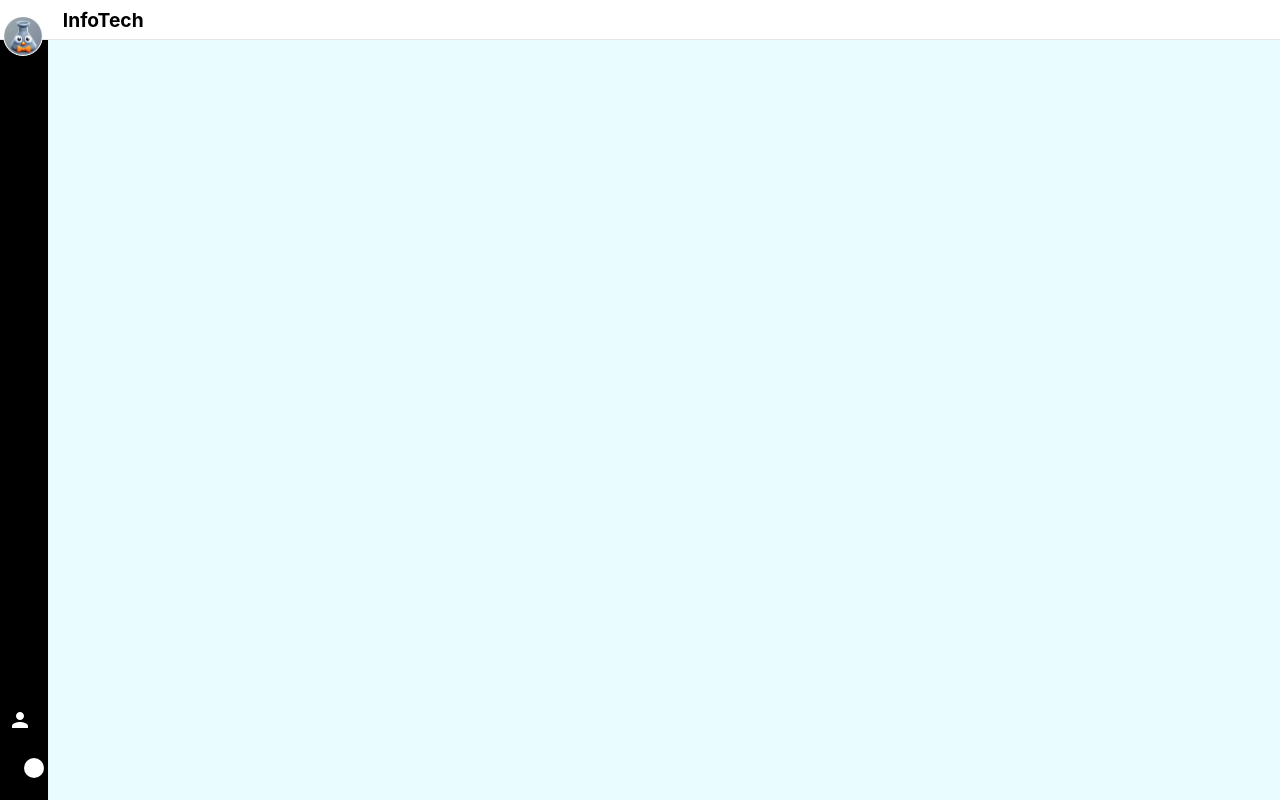
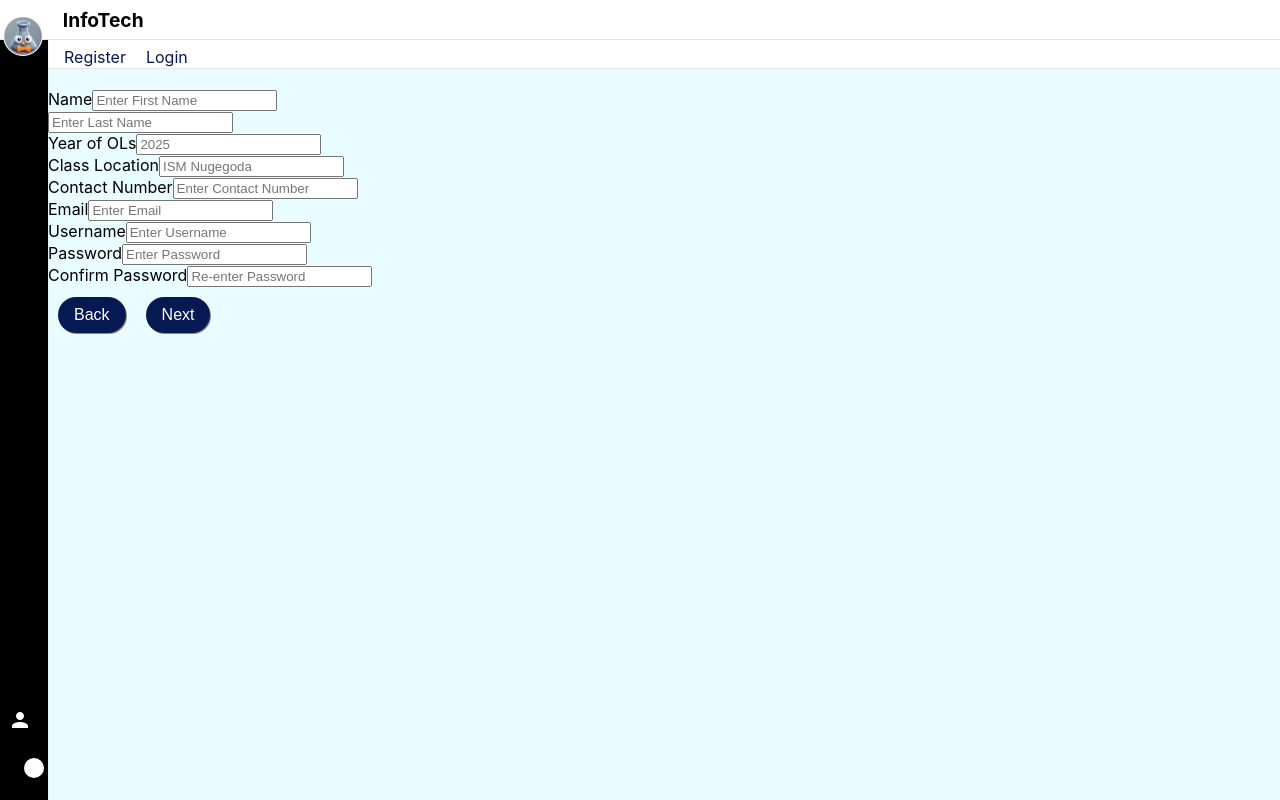
Before and after one commit to MERN-EZ/MERN-project, a React (Create React App) app: page /register in a window 1280 px wide. Built offline with nearby package versions, Linux system fonts and the light colour scheme.

Commit message:
Create: basic login&register pages

```diff
--- a/src/components/common/Button/Button.css
+++ b/src/components/common/Button/Button.css
@@ -1,8 +1,8 @@
 .custom-button {
-  padding: 10px 20px;
+  padding: 8px 15px;
   margin: 10px;
   border: 1px solid transparent;
-  border-radius: 25px;
+  border-radius: 20px;
   font-size: 16px;
   cursor: pointer;
   box-shadow: 1px 1px 0px #888888;
--- a/src/components/common/Header/Header.js
+++ b/src/components/common/Header/Header.js
@@ -1,12 +1,13 @@
-import React from "react";
-import "./Header.css";
-import { useUserRole } from "../../../context/UserRoleContext";
+import React from 'react';
+import './Header.css';
+import { useUserRole } from '../../../context/UserRoleContext';
 import {
   // student_tabs,
   teacher_tabs,
   assistant_tabs,
   admin_tabs,
-} from "./tabs";
+  guest_tabs,
+} from './tabs';
 
 const Header = () => {
   const { userRole } = useUserRole();
@@ -16,24 +17,31 @@ const Header = () => {
     // student: student_tabs,
     admin: admin_tabs,
     assistant: assistant_tabs,
+    guest: guest_tabs,
   };
   const tab_buttons = tabButtonsMap[userRole] || [];
 
   const getSubHeaderText = () => {
     switch (userRole) {
-      case "student":
-        return "2026 > Saturday";
-      case "teacher":
-        return "Teacher Dashboard";
-      case "admin":
-        return "Admin Panel";
+      case 'student':
+        return '2026 > Saturday';
+      case 'teacher':
+        return 'Teacher Dashboard';
+      case 'admin':
+        return 'Admin Panel';
       default:
-        return "Welcome";
+        return 'Welcome';
     }
   };
-  const rolesWithSubHeader = ["student", "teacher", "admin", "assistant"];
-  const rolesWithSubHeaderTabs = ["teacher", "admin", "assistant"];
-  const rolesWithSubHeaderText = ["student", "teacher", "admin", "assistant"];
+  const rolesWithSubHeader = [
+    'student',
+    'teacher',
+    'admin',
+    'assistant',
+    'guest',
+  ];
+  const rolesWithSubHeaderTabs = ['teacher', 'admin', 'assistant', 'guest'];
+  const rolesWithSubHeaderText = ['student', 'teacher', 'admin', 'assistant'];
 
   return (
     <header className="main-header">
@@ -55,7 +63,8 @@ const Header = () => {
                   <li key={index}>
                     <a
                       href={link.url}
-                      className={link.isActive ? "active" : ""}>
+                      className={link.isActive ? 'active' : ''}
+                    >
                       {link.text}
                     </a>
                   </li>
--- a/src/components/common/Header/tabs.js
+++ b/src/components/common/Header/tabs.js
@@ -1,25 +1,32 @@
 //
 const teacher_tabs = [
-  { text: "Overview", url: "/overview", isActive: true },
-  { text: "Homework", url: "/homework", isActive: false },
-  { text: "Resources", url: "/resources", isActive: false },
-  { text: "Announcements", url: "/announcements", isActive: false },
+  { text: 'Overview', url: '/overview', isActive: true },
+  { text: 'Homework', url: '/homework', isActive: false },
+  { text: 'Resources', url: '/resources', isActive: false },
+  { text: 'Announcements', url: '/announcements', isActive: false },
 ];
 const assistant_tabs = [
-  { text: "Overview", url: "/overview", isActive: true },
-  { text: "Class Schedules", url: "/schedules", isActive: false },
-  { text: "Attendance", url: "/attendance", isActive: false },
-  { text: "Payments", url: "/payments", isActive: false },
+  { text: 'Overview', url: '/overview', isActive: true },
+  { text: 'Class Schedules', url: '/schedules', isActive: false },
+  { text: 'Attendance', url: '/attendance', isActive: false },
+  { text: 'Payments', url: '/payments', isActive: false },
 ];
 const admin_tabs = [
-  { text: "Home", url: "/home", isActive: true },
-  { text: "Requests", url: "/requests", isActive: false },
-  { text: "Announcements", url: "/announcements", isActive: false },
-  { text: "Student Management", url: "/StudentManagement", isActive: false },
+  { text: 'Home', url: '/home', isActive: true },
+  { text: 'Requests', url: '/requests', isActive: false },
+  { text: 'Announcements', url: '/announcements', isActive: false },
+  { text: 'Student Management', url: '/StudentManagement', isActive: false },
 ];
+
+const guest_tabs = [
+  { text: 'Register', url: '/register', isActive: true },
+  { text: 'Login', url: '/login', isActive: false },
+];
+
 export {
   // student_tabs,
   teacher_tabs,
   assistant_tabs,
   admin_tabs,
+  guest_tabs,
 };
--- /dev/null
+++ b/src/components/common/TextField/TextField.js
@@ -0,0 +1,27 @@
+import React from 'react';
+import styles from './TextField.scss';
+
+const TextField = ({
+  label,
+  type = 'text',
+  value,
+  onChange,
+  placeholder,
+  name,
+}) => {
+  return (
+    <div className={styles.textField}>
+      {label && <label htmlFor={name}>{label}</label>}
+      <input
+        type={type}
+        value={value}
+        onChange={onChange}
+        placeholder={placeholder}
+        id={name}
+        name={name}
+      />
+    </div>
+  );
+};
+
+export default TextField;
--- /dev/null
+++ b/src/components/common/TextField/TextField.scss
@@ -0,0 +1,27 @@
+.textField {
+  margin-bottom: 1rem;
+
+  label {
+    display: block;
+    margin-bottom: 0.5rem;
+    font-weight: bold;
+    color: var(--text-fields-alt-text-color);
+    opacity: var(--text-fields-alt-text-opacity);
+  }
+
+  input {
+    width: 100%;
+    padding: 0.5rem;
+    border: 1px solid #ccc;
+    border-radius: 4px;
+    box-sizing: border-box;
+    background-color: var(--text-field-background-color);
+    color: var(--text-fields-alt-text-color);
+    opacity: var(--text-fields-alt-text-opacity);
+
+    &:focus {
+      border-color: #007bff;
+      outline: none;
+    }
+  }
+}
--- /dev/null
+++ b/src/pages/Guest/Login/LoginPage.js
@@ -0,0 +1,60 @@
+import React, { useState } from 'react';
+import TextField from '../../../components/common/TextField/TextField';
+import Button from '../../../components/common/Button/Button';
+import styles from './LoginPage.scss';
+
+const LoginPage = () => {
+  const [formValues, setFormValues] = useState({
+    email: '',
+    password: '',
+  });
+
+  const handleChange = (e) => {
+    const { name, value } = e.target;
+    setFormValues({
+      ...formValues,
+      [name]: value,
+    });
+  };
+
+  const handleLogin = () => {
+    // Handle login button click
+    console.log('Login button clicked');
+  };
+
+  return (
+    <div className={styles.container}>
+      <div className={styles.card}>
+        <div className={styles.cardHeader}>
+          <h2>Log In</h2>
+        </div>
+        <div className={styles.links}>
+          Haven't registered yet? <a href="/register"> Register</a>
+        </div>
+        <TextField
+          label="Email"
+          value={formValues.email}
+          onChange={handleChange}
+          placeholder="Enter Email"
+          name="email"
+        />
+        <TextField
+          label="Password"
+          type="password"
+          value={formValues.password}
+          onChange={handleChange}
+          placeholder="Enter Password"
+          name="password"
+        />
+        <div className={styles.links}>
+          <a href="/forgot-password">Forgot Password?</a>
+        </div>
+        <div className={styles.actions}>
+          <Button text="Log In" variant="primary" onClick={handleLogin} />
+        </div>
+      </div>
+    </div>
+  );
+};
+
+export default LoginPage;
--- /dev/null
+++ b/src/pages/Guest/Login/LoginPage.scss
@@ -0,0 +1,65 @@
+.container {
+  display: flex;
+  justify-content: center;
+  align-items: center;
+  height: 100vh;
+  background-color: var(
+    --body-background-color
+  ); /* Adjust to match the background color in the image */
+}
+
+.card {
+  background-color: var(--rectangle-box-background-color);
+  padding: 2rem;
+  border-radius: 15px;
+  box-shadow: 0 4px 8px rgba(0, 0, 0, 0.1);
+  width: 400px;
+}
+
+.cardHeader {
+  display: flex;
+  align-items: center;
+  justify-content: center;
+  margin-bottom: 1.5rem;
+}
+
+.cardHeader h2 {
+  margin: 0;
+  font-size: 1.5rem;
+  display: flex;
+  align-items: center;
+}
+
+.cardHeader h2::before {
+  content: '';
+  //background: url('path/to/icon.png') no-repeat center center;
+  background-size: cover;
+  width: 30px;
+  height: 30px;
+  margin-right: 0.5rem;
+}
+
+.actions {
+  display: flex;
+  justify-content: center;
+  margin-top: 1.5rem;
+}
+
+.actions button {
+  width: 100%;
+}
+
+.links {
+  display: flex;
+  justify-content: space-between;
+  margin-top: 1rem;
+
+  a {
+    color: #007bff;
+    text-decoration: none;
+
+    &:hover {
+      text-decoration: underline;
+    }
+  }
+}
--- /dev/null
+++ b/src/pages/Guest/RegistrationPage/RegistrationPage.js
@@ -0,0 +1,121 @@
+import React, { useState } from 'react';
+import TextField from '../../../components/common/TextField/TextField';
+import Button from '../../../components/common/Button/Button';
+import styles from './RegistrationPage.scss';
+
+const RegistrationPage = () => {
+  const [formValues, setFormValues] = useState({
+    firstName: '',
+    lastName: '',
+    yearOfOLs: '',
+    classLocation: '',
+    contactNumber: '',
+    email: '',
+    username: '',
+    password: '',
+    confirmPassword: '',
+  });
+
+  const handleChange = (e) => {
+    const { name, value } = e.target;
+    setFormValues({
+      ...formValues,
+      [name]: value,
+    });
+  };
+
+  const handleNext = () => {
+    // Handle next button click
+    console.log('Next button clicked');
+  };
+
+  const handleBack = () => {
+    // Handle back button click
+    console.log('Back button clicked');
+  };
+
+  return (
+    <div className={styles.container}>
+      <div className={styles.card}>
+        <div className={styles.cardHeader}>
+          <h2>Register Here</h2>
+        </div>
+        <div className={styles.formGroup}>
+          <TextField
+            label="Name"
+            value={formValues.firstName}
+            onChange={handleChange}
+            placeholder="Enter First Name"
+            name="firstName"
+          />
+          <TextField
+            label=""
+            value={formValues.lastName}
+            onChange={handleChange}
+            placeholder="Enter Last Name"
+            name="lastName"
+          />
+        </div>
+        <div className={styles.formGroup}>
+          <TextField
+            label="Year of OLs"
+            value={formValues.yearOfOLs}
+            onChange={handleChange}
+            placeholder="2025"
+            name="yearOfOLs"
+          />
+          <TextField
+            label="Class Location"
+            value={formValues.classLocation}
+            onChange={handleChange}
+            placeholder="ISM Nugegoda"
+            name="classLocation"
+          />
+        </div>
+        <TextField
+          label="Contact Number"
+          value={formValues.contactNumber}
+          onChange={handleChange}
+          placeholder="Enter Contact Number"
+          name="contactNumber"
+        />
+        <TextField
+          label="Email"
+          value={formValues.email}
+          onChange={handleChange}
+          placeholder="Enter Email"
+          name="email"
+        />
+        <TextField
+          label="Username"
+          value={formValues.username}
+          onChange={handleChange}
+          placeholder="Enter Username"
+          name="username"
+        />
+        <TextField
+          label="Password"
+          type="password"
+          value={formValues.password}
+          onChange={handleChange}
+          placeholder="Enter Password"
+          name="password"
+        />
+        <TextField
+          label="Confirm Password"
+          type="password"
+          value={formValues.confirmPassword}
+          onChange={handleChange}
+          placeholder="Re-enter Password"
+          name="confirmPassword"
+        />
+        <div className={styles.actions}>
+          <Button text="Back" variant="primary" onClick={handleBack} />
+          <Button text="Next" variant="primary" onClick={handleNext} />
+        </div>
+      </div>
+    </div>
+  );
+};
+
+export default RegistrationPage;
--- /dev/null
+++ b/src/pages/Guest/RegistrationPage/RegistrationPage.scss
@@ -0,0 +1,67 @@
+.container {
+  display: flex;
+  justify-content: center;
+  align-items: center;
+  height: 100vh;
+  background-color: var(--body-background-color);
+}
+
+.card {
+  background-color: var(--rectangle-box-background-color);
+  padding: 2rem;
+  border-radius: 15px;
+  box-shadow: 0 4px 8px rgba(0, 0, 0, 0.1);
+  width: 400px;
+  display: flex;
+  flex-direction: column;
+  align-items: center;
+}
+
+.cardHeader {
+  display: flex;
+  align-items: center;
+  justify-content: center;
+  margin-bottom: 1.5rem;
+}
+
+.cardHeader h2 {
+  margin: 0;
+  font-size: 1.5rem;
+  display: flex;
+  align-items: center;
+}
+
+.cardHeader h2::before {
+  content: '';
+  //background: url('/path/to/icon.png') no-repeat center center;
+  background-size: cover;
+  width: 30px;
+  height: 30px;
+  margin-right: 0.5rem;
+}
+
+.formGroup {
+  display: flex;
+  justify-content: space-between;
+  margin-bottom: 1rem;
+  width: 100%;
+}
+
+.formGroup input {
+  width: calc(50% - 0.5rem);
+}
+
+.formGroup input:first-of-type {
+  margin-right: 1rem;
+}
+
+.actions {
+  display: flex;
+  justify-content: space-between;
+  margin-top: 1.5rem;
+  width: 100%;
+}
+
+.actions button {
+  width: 48%;
+}
--- a/src/routes/GuestRoutes.js
+++ b/src/routes/GuestRoutes.js
@@ -1,10 +1,14 @@
-import React from "react";
-import { Route, Routes } from "react-router-dom";
-import GuestHomePage from "../pages/Guest/Home/Home";
+import React from 'react';
+import { Route, Routes } from 'react-router-dom';
+import GuestHomePage from '../pages/Guest/Home/Home';
+import RegistrationPage from '../pages/Guest/RegistrationPage/RegistrationPage';
+import LoginPage from '../pages/Guest/Login/LoginPage';
 
 const GuestRoutes = () => (
   <Routes>
     <Route path="/" element={<GuestHomePage />} />
+    <Route path="/register" element={<RegistrationPage />} />
+    <Route path="/login" element={<LoginPage />} />
     {/* Add more guest-specific routes here */}
   </Routes>
 );
```
Also changed, not shown: src/components/Button/Button.CSS (deleted, +0 -21 lines), src/components/Button/Button.js (deleted, +0 -12 lines), 1 other file (tests, documents, lock files or other folders).
